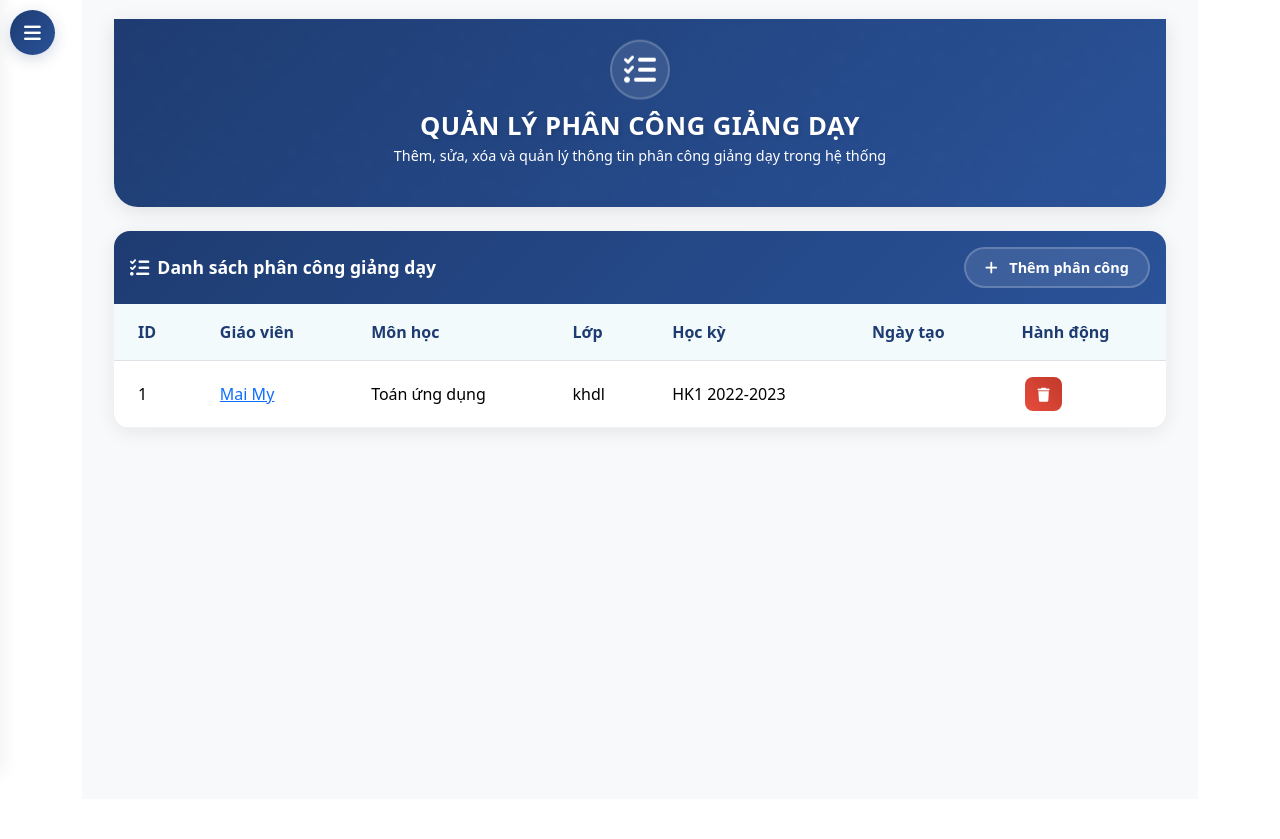
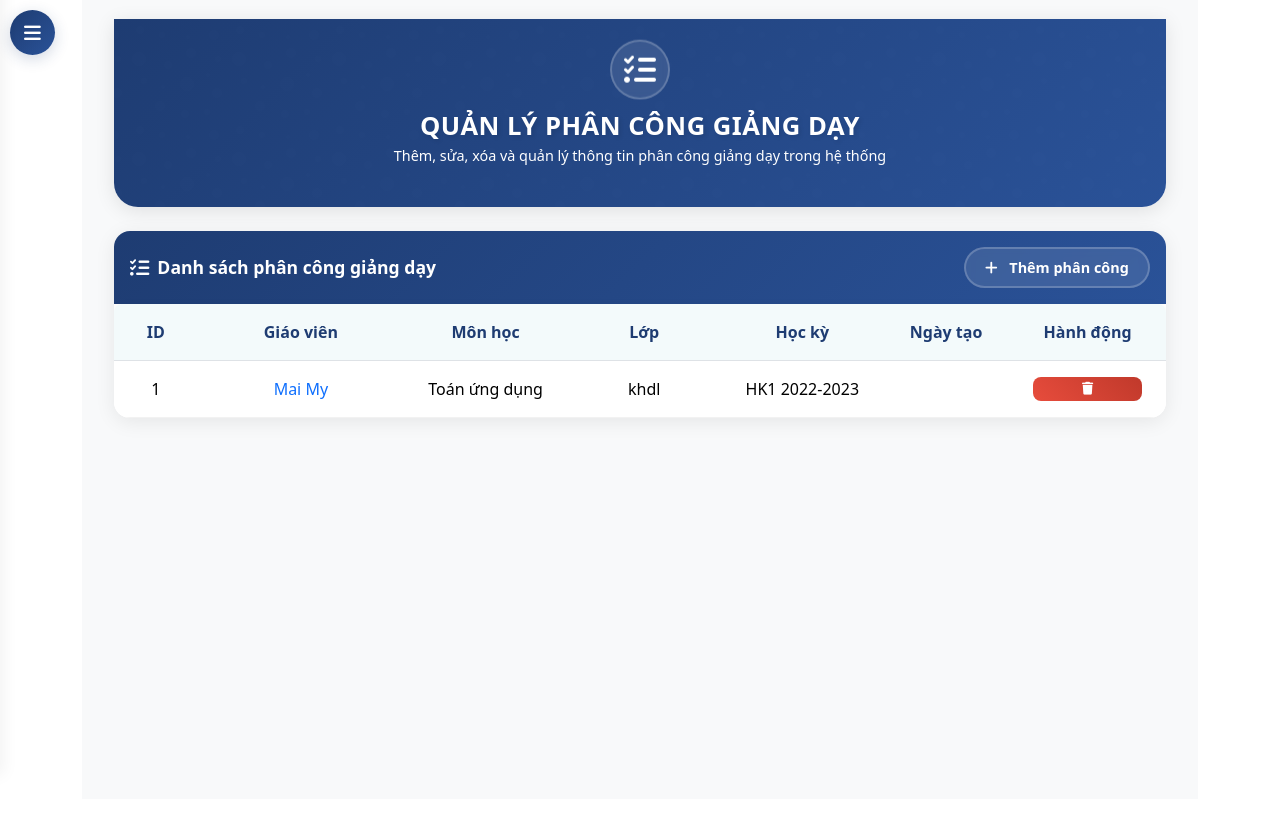
Before and after one commit to MaiThiDieuMy/ADP, a Django app: page /dashboard/assignments/ in a window 1280 px wide. Shown: the part 25-864 px from the top of the page. Run offline with Django 4.2, Linux system fonts and the light colour scheme; a user stored in the database is signed in; data comes from the database, SQL or seed files in the repository.

Commit message:
Chỉnh sửa layout .\templates\core\admin\assignment_list.html ,classroom_list.html, semester_list.html

```diff
--- a/templates/core/admin/assignment_list.html
+++ b/templates/core/admin/assignment_list.html
@@ -288,6 +288,7 @@
 
     .table {
         margin: 0;
+        width: 100%;
     }
 
     .table th {
@@ -296,29 +297,121 @@
         font-weight: 600;
         padding: 1rem 1.5rem;
         background: rgba(33, 147, 176, 0.05);
+        text-align: center;
+        vertical-align: middle;
+        white-space: nowrap;
     }
 
     .table td {
         padding: 1rem 1.5rem;
         vertical-align: middle;
         border-color: rgba(0,0,0,0.05);
+        text-align: center;
+        white-space: nowrap;
+    }
+
+    .table th:first-child,
+    .table td:first-child {
+        width: 8%;
+    }
+
+    .table th:nth-child(2),
+    .table td:nth-child(2) {
+        width: 20%;
+    }
+
+    .table th:nth-child(3),
+    .table td:nth-child(3) {
+        width: 15%;
+    }
+
+    .table th:nth-child(4),
+    .table td:nth-child(4) {
+        width: 15%;
+    }
+
+    .table th:nth-child(5),
+    .table td:nth-child(5) {
+        width: 15%;
+    }
+
+    .table th:nth-child(6),
+    .table td:nth-child(6) {
+        width: 12%;
+    }
+
+    .table th:last-child,
+    .table td:last-child {
+        width: 15%;
+    }
+
+    .table-responsive {
+        border-radius: 0.5rem;
+        box-shadow: 0 2px 10px rgba(0,0,0,0.05);
+    }
+
+    .table tbody tr {
+        transition: all 0.3s ease;
+    }
+
+    .table tbody tr:hover {
+        background-color: rgba(33, 147, 176, 0.05);
+    }
+
+    .btn-group {
+        display: flex;
+        justify-content: center;
+        gap: 0.5rem;
     }
 
     .btn-group .btn {
-        padding: 0.4rem 0.8rem;
+        padding: 0.25rem 0.5rem;
         border-radius: 0.5rem;
-        margin: 0 0.2rem;
+        transition: all 0.3s ease;
+        display: flex;
+        align-items: center;
+        justify-content: center;
+        font-size: 0.75rem;
+    }
+
+    .btn-group .btn i {
+        margin-right: 0;
+        font-size: 0.8rem;
+    }
+
+    .btn-danger {
+        background: linear-gradient(45deg, #e74c3c, #c0392b);
+        border: none;
+        width: 24px;
+        height: 24px;
+        padding: 0;
+        display: flex;
+        align-items: center;
+        justify-content: center;
+    }
+
+    .btn-danger i {
+        font-size: 0.7rem;
+    }
+
+    .btn-danger:hover {
+        transform: scale(1.1);
+        background: linear-gradient(45deg, #c0392b, #e74c3c);
+    }
+
+    .text-primary {
+        text-decoration: none;
         transition: all 0.3s ease;
     }
 
-    .btn-group .btn:hover {
-        transform: translateY(-2px);
+    .text-primary:hover {
+        color: #1e3c72 !important;
+        text-decoration: underline;
     }
 
     .btn-info { background: var(--secondary-gradient); border: none; }
     .btn-primary { background: var(--primary-gradient); border: none; }
     .btn-warning { background: var(--accent-gradient); border: none; }
-    .btn-danger { background: linear-gradient(45deg, #e74c3c, #c0392b); border: none; }
 
     .badge {
         padding: 0.5rem 1rem;
@@ -489,7 +582,7 @@
                                 <td>{{ assignment.created_at|date:"d/m/Y" }}</td>
                                 <td>
                                     <div class="btn-group">
-                                        <button class="btn btn-danger btn-sm" onclick="deleteAssignment({{ assignment.id }})">
+                                        <button class="btn btn-danger" onclick="deleteAssignment({{ assignment.id }})" title="Xóa phân công">
                                             <i class="fas fa-trash"></i>
                                         </button>
                                     </div>
@@ -500,7 +593,7 @@
                     </table>
                 </div>
                 {% else %}
-                <div class="alert alert-info">
+                <div class="alert alert-info text-center">
                     <i class="fas fa-info-circle me-2"></i>Chưa có phân công giảng dạy nào trong hệ thống.
                 </div>
                 {% endif %}
```
Also changed, not shown: templates/core/admin/classroom_list.html (+86 -9 lines), templates/core/admin/semester_list.html (+63 -9 lines).
